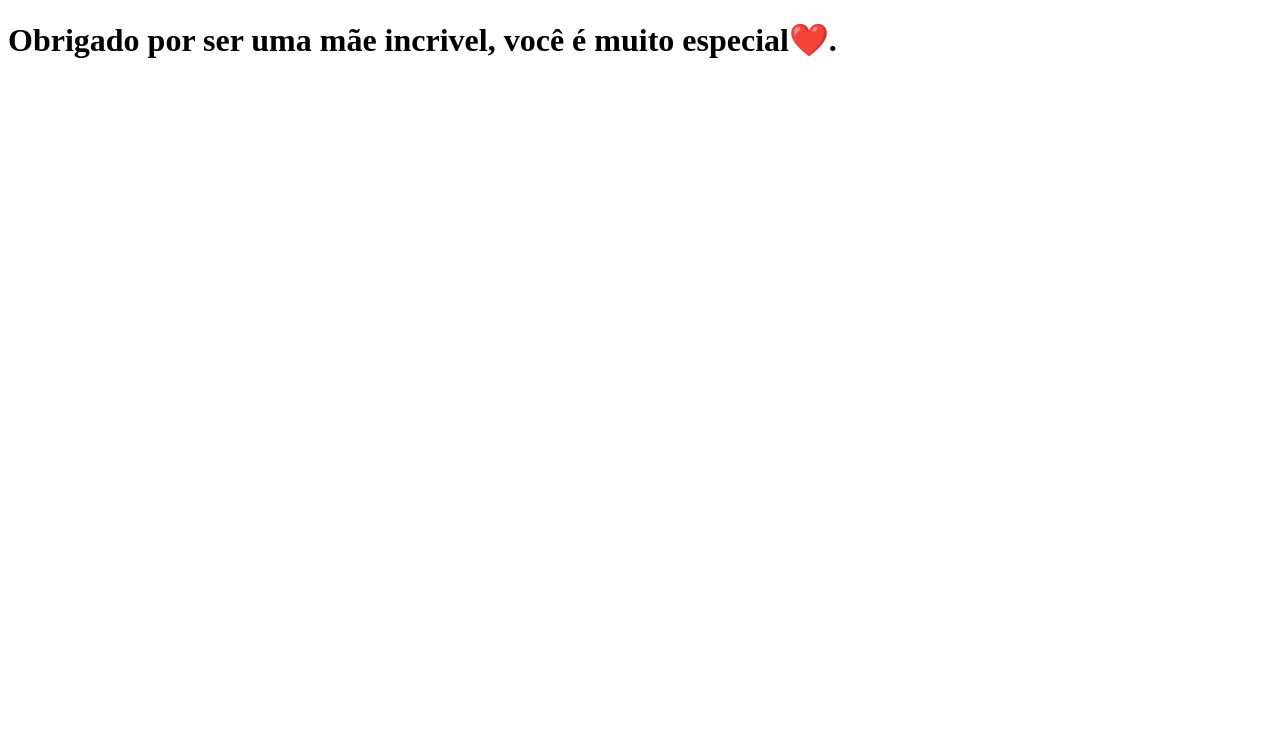
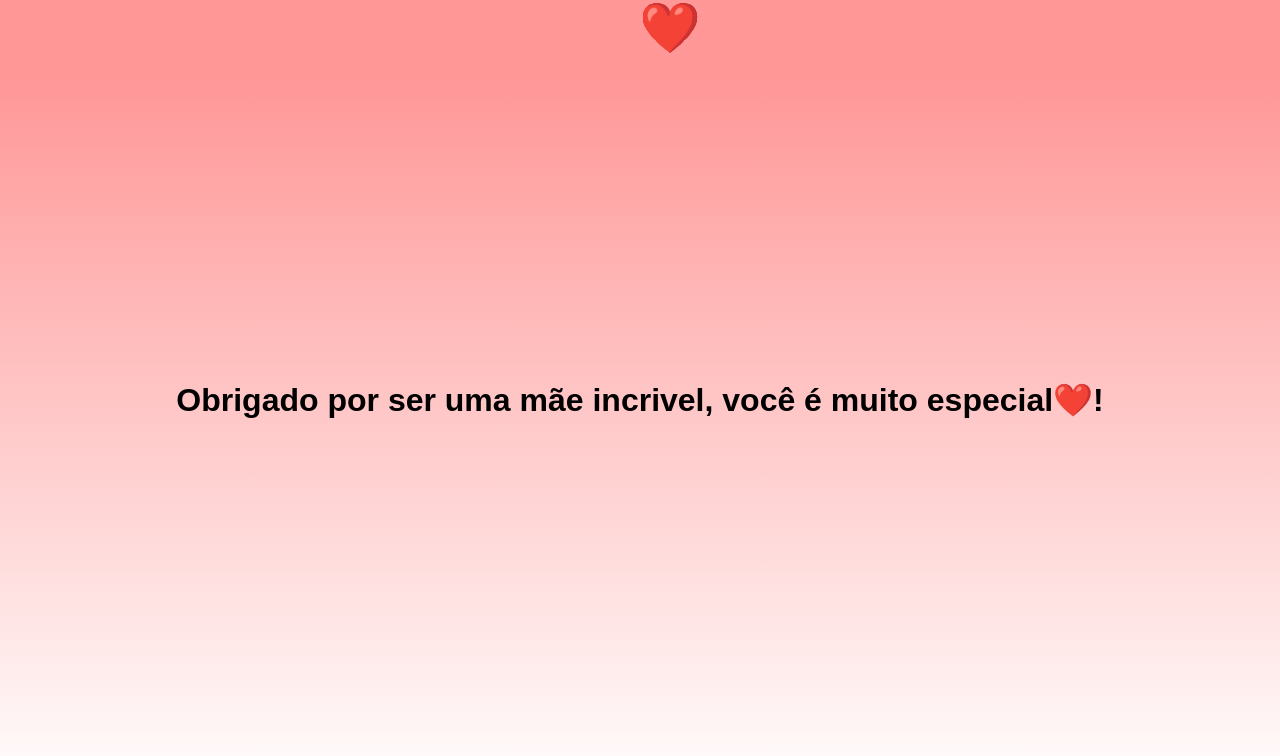
Before and after one commit to pedro-makoski/clone-tabnews, a Next.js app: page / in a window 1280 px wide. Shown: the top 756 px of the page. Built offline with nearby package versions, Linux system fonts and the light colour scheme.

Commit message:
Add: better CSS

```diff
--- /dev/null
+++ b/pages/_app.js
@@ -0,0 +1,7 @@
+import '../styles/globals.css';
+
+function MyApp({ Component, pageProps }) {
+  return <Component {...pageProps} />;
+}
+
+export default MyApp;
--- a/pages/index.js
+++ b/pages/index.js
@@ -1,5 +1,21 @@
 function Home() {
-    return <h1>Obrigado por ser uma mãe incrivel, você é muito especial❤️.</h1>
+    return <>
+        <h1>Obrigado por ser uma mãe incrivel, você é muito especial❤️!</h1>
+        <div className="hearts">
+            <span>❤️</span>
+            <span>❤️</span>
+            <span>❤️</span>
+            <span>❤️</span>
+            <span>❤️</span>
+            <span>❤️</span>
+            <span>❤️</span>
+            <span>❤️</span>
+            <span>❤️</span>
+            <span>❤️</span>
+            <span>❤️</span>
+            <span>❤️</span>
+        </div>
+    </>
 }
 
 export default Home;
--- /dev/null
+++ b/styles/globals.css
@@ -0,0 +1,66 @@
+* {
+    margin: 0;
+    padding: 0;
+    box-sizing: border-box;
+}
+
+body {
+    padding: 10px;
+    display: flex;
+    justify-content: center;
+    align-items: center;
+    height: 100vh;
+    max-height: 100vh;
+    overflow: hidden;
+    font-family: Arial, Helvetica, sans-serif;
+
+    background-image: linear-gradient(rgba(255, 92, 92, 0.637) 10%, white);
+    text-align: center;
+}
+
+.hearts span {
+    pointer-events: none;
+    user-select: none;
+    position: absolute;
+    left: calc((100%/12)*sibling-index());
+    top: 0%;
+    font-size: 3em;
+    animation: heart calc(0.5s + 2s * sibling-index()) infinite linear forwards;
+}
+
+@keyframes heart {
+    0% {
+        top: calc(-10% * sibling-index());
+        rotate: 10deg;
+    }
+
+    20% {
+        top: calc(20% * sibling-index());
+        rotate: 20deg;
+    }
+
+    40% {
+        top: calc(40% * sibling-index());
+        rotate: 30deg;
+    }
+
+    60% {
+        top: calc(60% * sibling-index());
+        rotate: 20deg;
+    }
+
+    80% {
+        top: calc(80% * sibling-index());
+        rotate: 10deg;
+    }
+
+    90% {
+        top: calc(90% * sibling-index());
+        rotate: 30deg;
+    }
+
+    100% {
+        top: calc(110% * sibling-index());
+        rotate: 20deg;
+    }
+}
```
